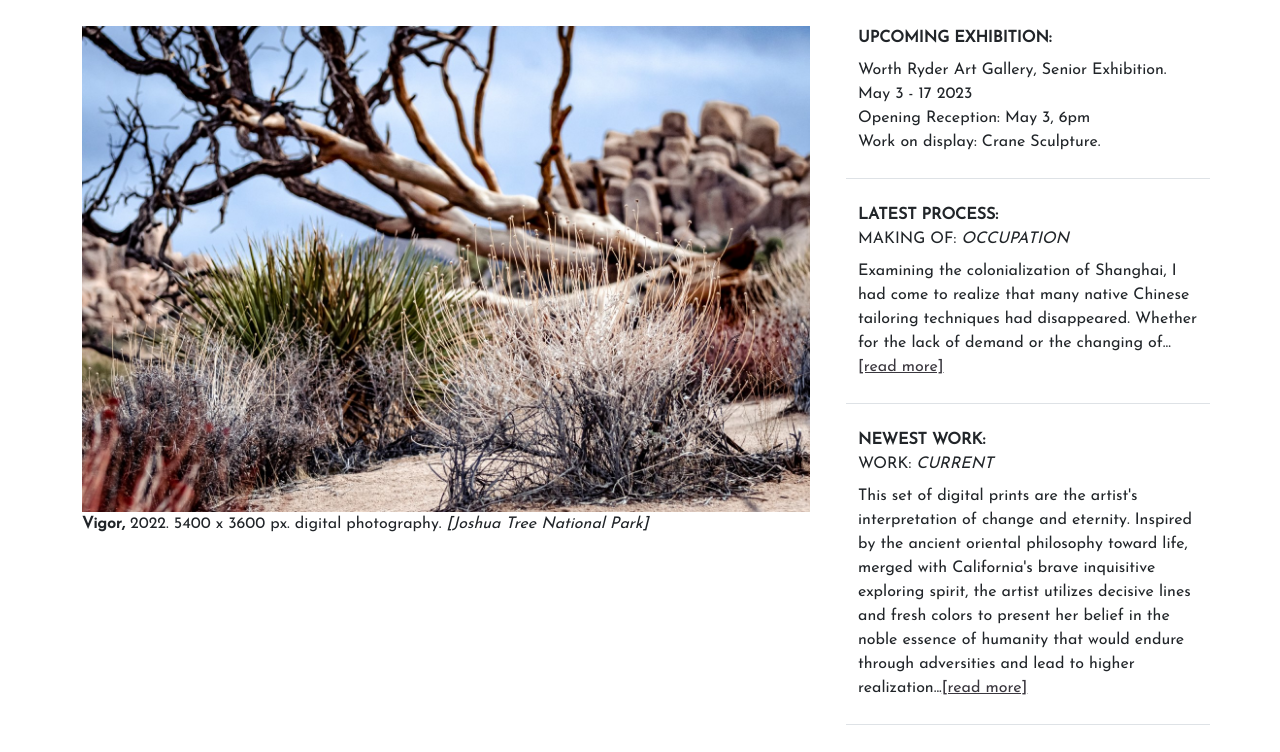
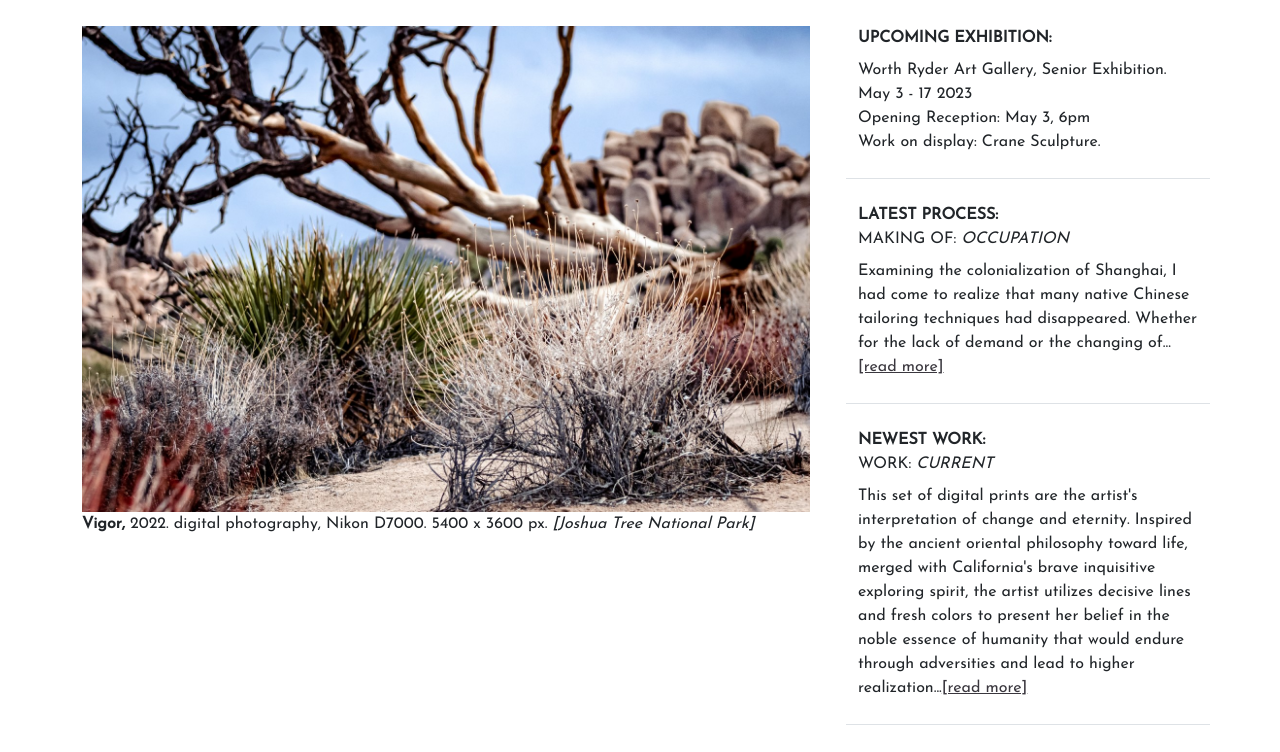
Before and after one commit to MichelleStudio/MichelleStudio.github.io, a plain HTML site: page index.html in a window 1280 px wide. Shown: the part 66-818 px from the top of the page. Drawn offline with nearby package versions, Linux system fonts and the light colour scheme.

Commit message:
Update index.html

```diff
--- a/index.html
+++ b/index.html
@@ -80,7 +80,7 @@
                 <a href="article">
 	          <img src="/static/media/michelle/22-12-13-photo-Vigor.jpg" class="img-fluid" />
 		</a>
-		<span><b>Vigor,</b> 2022. 5400 x 3600 px. digital photography. <i>[Joshua Tree National Park]</i></span>
+		<span><b>Vigor,</b> 2022.  digital photography, Nikon D7000. 5400 x 3600 px. <i>[Joshua Tree National Park]</i></span>
               </div>
             </div>
             <!-- main feature block -->
```
